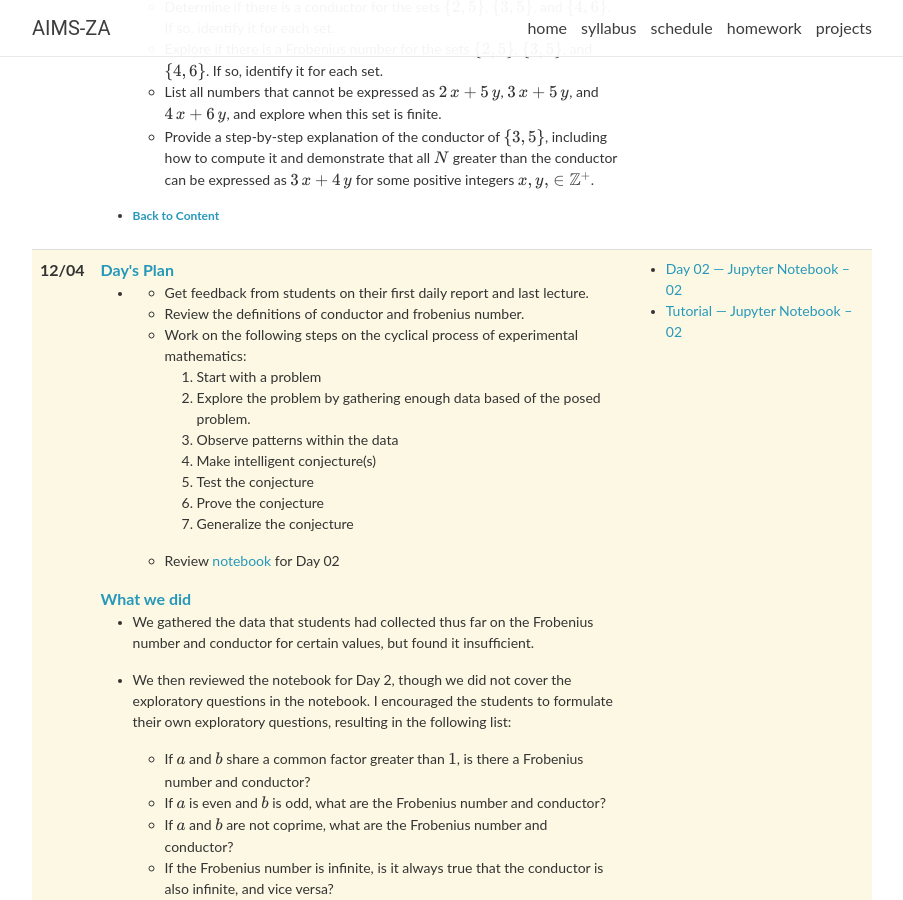
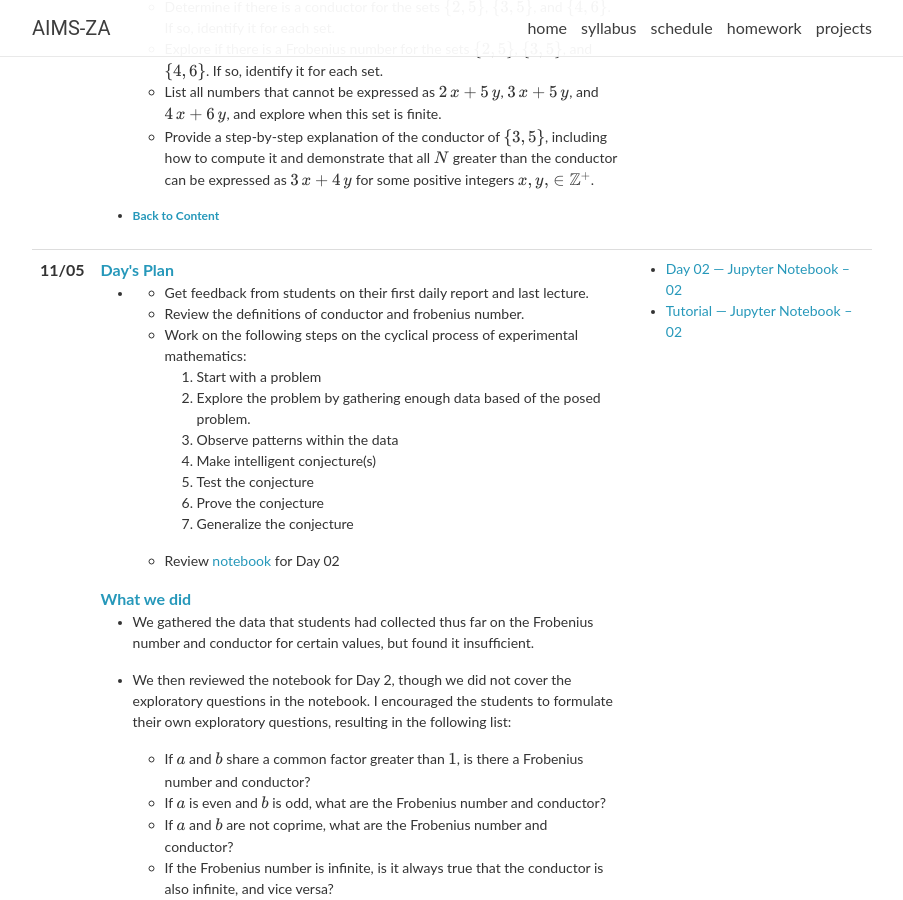
Before and after one commit to evansdoe/aims-za, a Jekyll site: the page built from ems/2024-25/_pages/ems-schedule.md, in a window 1280 px wide and 900 px high, scrolled down 2659 px. Shown: the whole window, without its empty margins (188-1091 px from the left). Built offline with Jekyll 4.4.1, drawn with Linux system fonts in a browser that asks for light colours; nearby versions of some CDN libraries; comment, search, counter and statistics services are not loaded.

Commit message:
feat: Correct schedule date

```diff
--- a/_data/ems_2024_25_schedule.yml
+++ b/_data/ems_2024_25_schedule.yml
@@ -131,7 +131,7 @@
     - <a href="lecture-00.pdf" target="_blank" style="font-size:14px;">Day 01 — Lecture Slides - 00</a><br/>
     - <a href="lecture-01.pdf" target="_blank" style="font-size:14px;">Day 01 — Lecture Slides - 01</a><br/>
 
-- date: 12/04<a class="anchor" id="day_02"></a>
+- date: 11/05<a class="anchor" id="day_02"></a>
   plan-title: >
     <a class="anchor" id="day_02_plan"><strong>Day's Plan</strong></a>
   plan-topics:
@@ -247,7 +247,7 @@
     # - <a href="lecture-02.pdf" target="_blank" style="font-size:14px;">Day 02 — Lecture Slides - 02</a><br/>
 
 
-- date: 13/04<a class="anchor" id="day_03"></a>
+- date: 11/06<a class="anchor" id="day_03"></a>
   plan-title: >
     <a class="anchor" id="day_03_plan"><strong>Day's Plan</strong></a>
   plan-topics:
```
Also changed, not shown: 1 other file.
